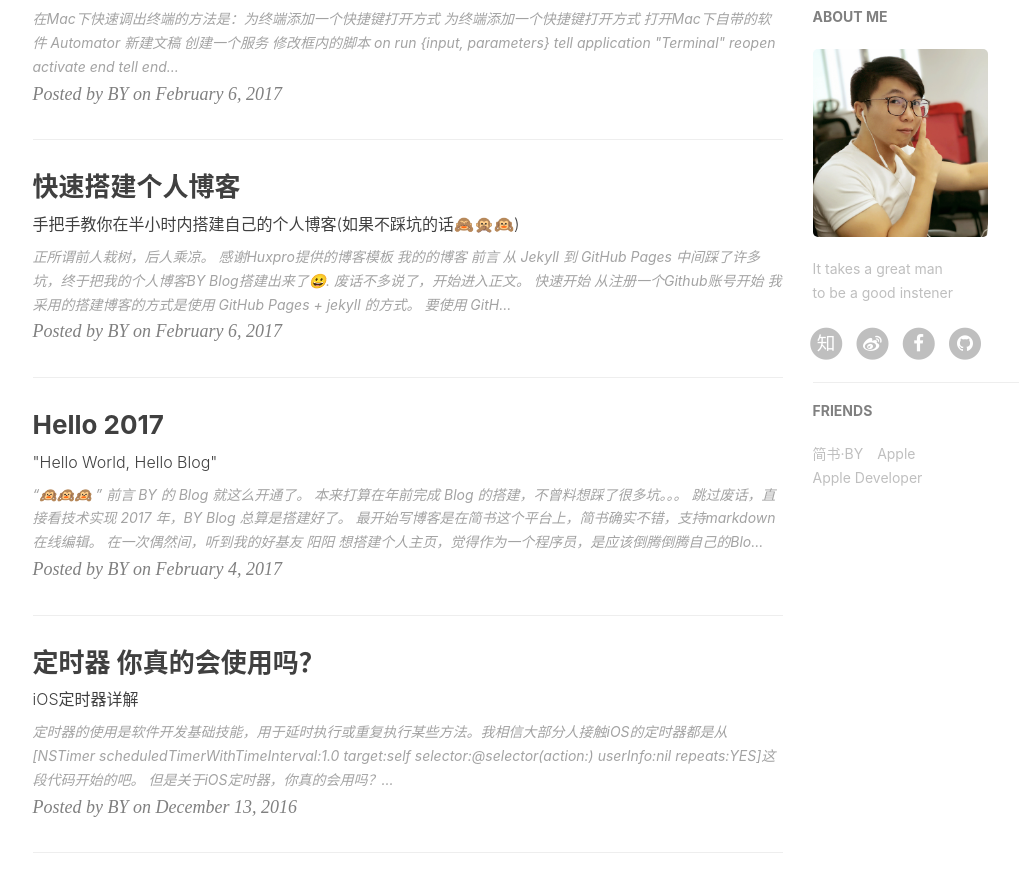
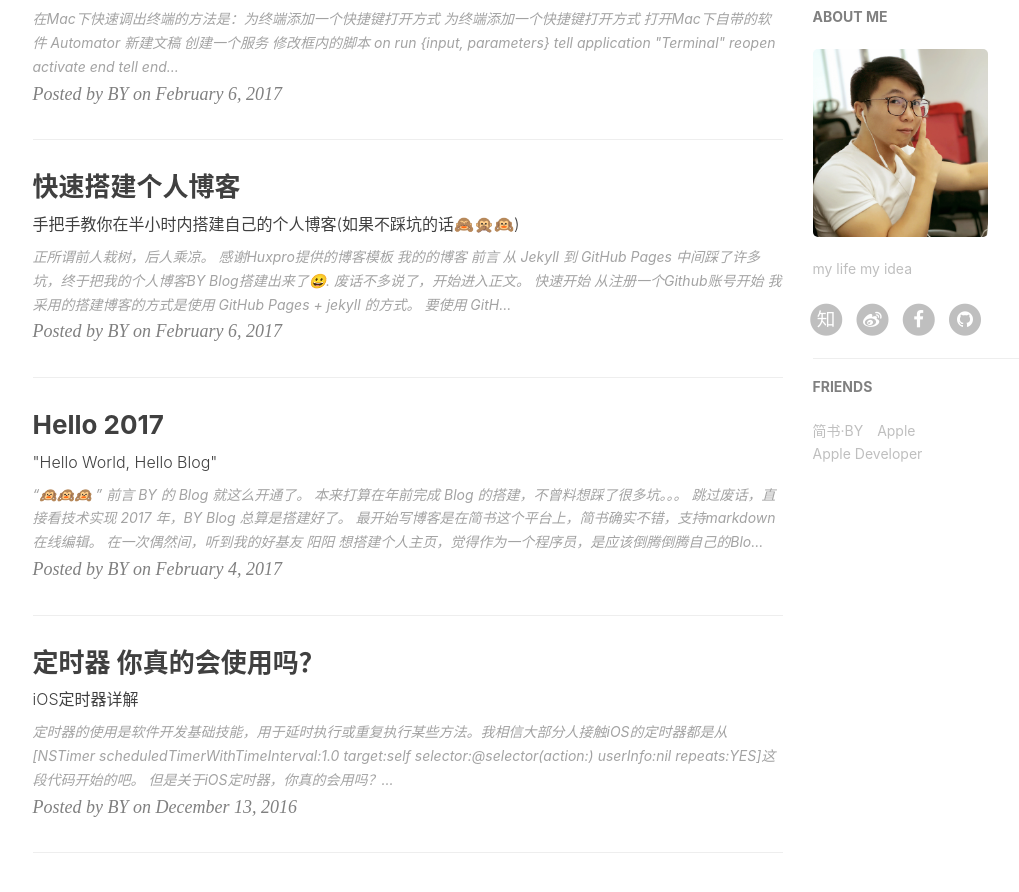
Before and after one commit to xiaquanyong/xiaquanyong.github.io, a Jekyll site: the page built from index.html, in a window 1280 px wide and 900 px high, scrolled down 535 px. Shown: the top 892 px of the window, without its empty margins (135-1154 px from the left). Built offline with Jekyll 4.4.1, drawn with Linux system fonts in a browser that asks for light colours; nearby versions of some CDN libraries; the list of posts is cut into pages by our own code; comment, search, counter and statistics services are not loaded; part of the change alters nothing that is shown.

Commit message:
Update _config.yml

```diff
--- a/_config.yml
+++ b/_config.yml
@@ -1,17 +1,17 @@
 # Site settings
 title: BY Blog
-SEOTitle: 柏荧的博客 | BY Blog
+SEOTitle: 夏泉涌的博客 | My Blog
 header-img: img/post-bg-rwd.jpg
 email: qiubaiying@gmail.com
-description: "每个胜利背后都有许多尝试"
-keyword: "BY, BY Blog, 柏荧的博客, qiubaiying, 邱柏荧, iOS, Apple, iPhone"
-url: "https://qiubaiying.github.io"          # your host, for absolute URL
+description: "嘿嘿"
+keyword: ""
+url: "https://xiaquanyong.github.io"          # your host, for absolute URL
 baseurl: ""      # for example, '/blog' if your blog hosted on 'host/blog'
 
 
 # Sidebar settings
 sidebar: true                           # whether or not using Sidebar.
-sidebar-about-description: "It takes a great man <br> to be a good instener"
+sidebar-about-description: "my life my idea"
 sidebar-avatar: img/avatar-by.JPG      # use absolute URL, seeing it's used in both `/` and `/about/`
 
 
```
